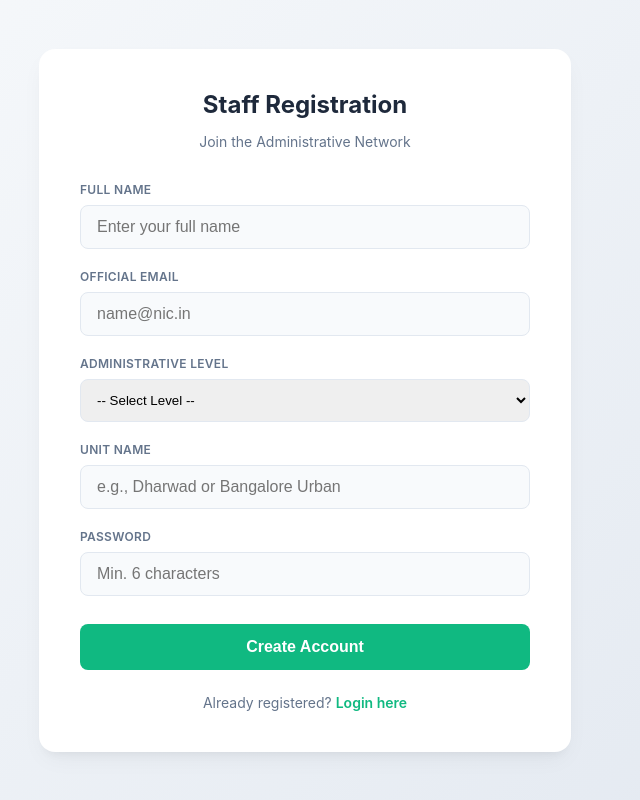
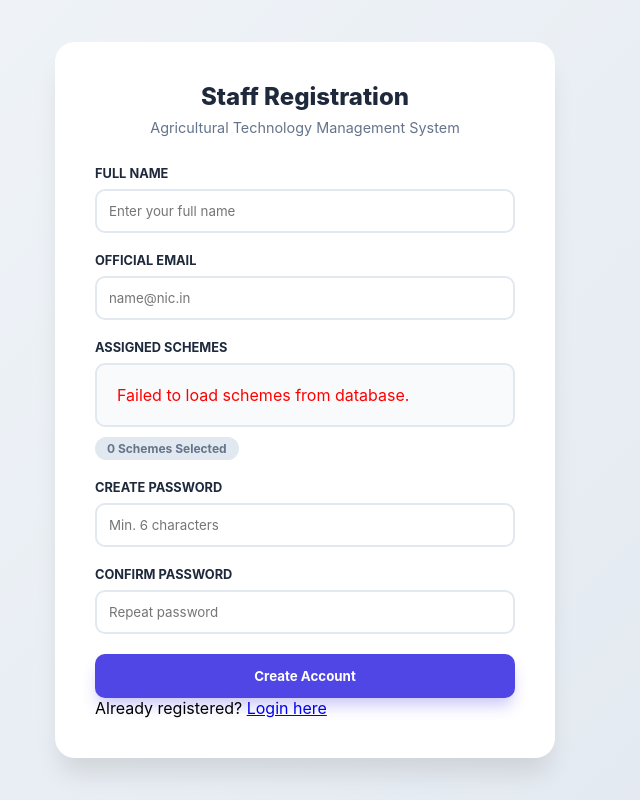
Before and after one commit to zubersadikoffice-crypto/atma-supabase-project, a Flask app: page /register in a window 1280 px wide. Shown: the whole page, without its empty margins (335-975 px from the left). Run offline with Flask 3, Linux system fonts and the light colour scheme; some libraries are stand-ins or nearby versions.

Commit message:
Correct Code for login logout Register

```diff
--- a/static/css/register.css
+++ b/static/css/register.css
@@ -1,59 +1,77 @@
-body {
-    background-color: #f8fafc;
-    font-family: 'Inter', -apple-system, sans-serif;
-    margin: 0;
-    display: flex;
-    justify-content: center;
-    align-items: center;
-    height: 100vh;
+:root {
+    --primary: #4f46e5;
+    --primary-hover: #4338ca;
+    --accent: #10b981;
+    --text-dark: #1e293b;
+    --text-soft: #64748b;
+    --bg-grad: linear-gradient(135deg, #f1f5f9 0%, #e2e8f0 100%);
 }
 
-.register-container {
-    width: 100%;
-    max-width: 400px;
+* { box-sizing: border-box; margin: 0; padding: 0; font-family: 'Inter', sans-serif; }
+
+body {
+    min-height: 100vh;
+    display: flex;
+    align-items: center;
+    justify-content: center;
+    background: var(--bg-grad);
     padding: 20px;
 }
 
-.register-card {
+.auth-card {
     background: white;
+    width: 100%;
+    max-width: 500px;
     padding: 40px;
-    border-radius: 16px;
-    box-shadow: 0 10px 25px -5px rgba(0, 0, 0, 0.1);
-    border: 1px solid #e2e8f0;
+    border-radius: 20px;
+    box-shadow: 0 20px 25px -5px rgba(0, 0, 0, 0.1);
 }
 
-h2 { margin: 0 0 8px 0; color: #1e293b; text-align: center; }
-.subtitle { margin-bottom: 24px; color: #64748b; text-align: center; font-size: 0.9rem; }
+h2 { color: var(--text-dark); text-align: center; margin-bottom: 8px; font-weight: 800; }
+.subtitle { color: var(--text-soft); text-align: center; font-size: 0.9rem; margin-bottom: 30px; }
 
-.input-group { margin-bottom: 16px; }
-.input-group label { display: block; margin-bottom: 6px; font-size: 0.85rem; font-weight: 600; color: #475569; }
+.input-group { margin-bottom: 20px; }
+.input-group label {
+    display: block; font-size: 0.8rem; font-weight: 700; color: var(--text-dark);
+    text-transform: uppercase; margin-bottom: 8px;
+}
 
 input {
-    width: 100%;
-    padding: 12px;
-    border: 1px solid #cbd5e1;
-    border-radius: 8px;
-    box-sizing: border-box;
-    font-size: 1rem;
-    transition: border-color 0.2s;
+    width: 100%; padding: 12px; border: 2px solid #e2e8f0;
+    border-radius: 10px; transition: 0.2s;
 }
+input:focus { outline: none; border-color: var(--primary); box-shadow: 0 0 0 4px rgba(79, 70, 229, 0.1); }
 
-input:focus { outline: none; border-color: #3b82f6; ring: 2px #3b82f6; }
+/* Checkbox List Styling */
+.scheme-checkbox-list {
+    border: 2px solid #e2e8f0; border-radius: 10px; padding: 10px;
+    max-height: 160px; overflow-y: auto; background: #f8fafc;
+}
+.scheme-item {
+    display: flex; align-items: center; padding: 8px; cursor: pointer;
+}
+.scheme-item input { width: auto; margin-right: 12px; cursor: pointer; }
+.scheme-item label { text-transform: none; font-weight: 500; cursor: pointer; color: var(--text-dark); margin: 0; }
 
-.btn-primary {
-    width: 100%;
-    padding: 12px;
-    background-color: #3b82f6; /* Register Blue */
-    color: white;
-    border: none;
-    border-radius: 8px;
-    font-weight: 600;
-    font-size: 1rem;
-    cursor: pointer;
-    margin-top: 10px;
+.selection-badge {
+    display: inline-block; margin-top: 10px; padding: 4px 12px;
+    background: #e2e8f0; color: var(--text-soft); font-size: 0.75rem;
+    border-radius: 20px; font-weight: 700;
 }
+.selection-badge.active { background: var(--primary); color: white; }
 
-.btn-primary:hover { background-color: #2563eb; }
+#registerBtn {
+    width: 100%; padding: 14px; background: var(--primary); color: white;
+    border: none; border-radius: 10px; font-weight: 700; cursor: pointer;
+    box-shadow: 0 10px 15px -3px rgba(79, 70, 229, 0.3); transition: 0.3s;
+}
+#registerBtn:hover { transform: translateY(-2px); background: var(--primary-hover); }
 
-.footer-links { text-align: center; margin-top: 20px; font-size: 0.85rem; color: #64748b; }
-.footer-links a { color: #3b82f6; text-decoration: none; font-weight: 600; }
+/* Dialog Styles */
+.overlay { position: fixed; top: 0; left: 0; width: 100%; height: 100%; background: rgba(0,0,0,0.5); z-index: 998; }
+.dialog-box {
+    position: fixed; top: 50%; left: 50%; transform: translate(-50%, -50%);
+    background: white; padding: 30px; border-radius: 15px; z-index: 999;
+    text-align: center; width: 90%; max-width: 400px;
+}
+.dialog-btn { background: var(--primary); color: white; border: none; padding: 10px 25px; border-radius: 8px; cursor: pointer; margin-top: 15px; }
--- a/static/js/auth.js
+++ b/static/js/auth.js
@@ -4,9 +4,9 @@
 // This configuration stops the browser from blocking storage access
 const _supabase = supabase.createClient(SUPABASE_URL, SUPABASE_KEY, {
     auth: {
-        persistSession: false, // Prevents trying to write to LocalStorage
-        autoRefreshToken: false,
-        detectSessionInUrl: false
+        persistSession: true, // Prevents trying to write to LocalStorage
+        autoRefreshToken: true,
+        detectSessionInUrl: true
     }
 });
 
--- a/static/js/register.js
+++ b/static/js/register.js
@@ -1,28 +1,135 @@
-// Wrap everything in this function
-document.addEventListener('DOMContentLoaded', () => {
+document.addEventListener('DOMContentLoaded', async () => {
     const registerBtn = document.getElementById('registerBtn');
+    const checkboxContainer = document.getElementById('checkbox_container');
+    const countBadge = document.getElementById('selection_count');
 
-    // Add a check to prevent errors if the button isn't on this specific page
+    // 1. Initial Load: Load schemes from Supabase
+    await loadSchemesAsCheckboxes();
+
+    // 2. UI Update: Update selection count badge
+    checkboxContainer.addEventListener('change', () => {
+        const checkedCount = checkboxContainer.querySelectorAll('input:checked').length;
+        countBadge.innerText = `${checkedCount} Scheme(s) Selected`;
+        countBadge.className = checkedCount > 0 ? 'selection-badge active' : 'selection-badge';
+    });
+
+    // 3. Registration Logic
     if (registerBtn) {
         registerBtn.addEventListener('click', async () => {
-            const email = document.getElementById('email').value;
-            const password = document.getElementById('password').value;
-            const level = document.getElementById('admin_level').value;
-            const unit = document.getElementById('unit_name').value;
+            console.log("--- Registration Started ---");
 
-            // ... rest of your registration logic ...
-            console.log("Attempting to register:", email);
+            // Capture inputs
+            const fullName = document.getElementById('full_name')?.value.trim();
+            const email = document.getElementById('email')?.value.trim();
+            const password = document.getElementById('password')?.value;
+            const confirmPass = document.getElementById('confirm_password')?.value;
+            const selectedIDs = Array.from(checkboxContainer.querySelectorAll('input:checked')).map(cb => cb.value);
 
-            const { data, error } = await _supabase.auth.signUp({
-                email: email,
-                password: password,
-                options: {
-                    data: { admin_level: level, unit: unit }
+            // Basic Validation
+            if (!fullName || !email || !password) return showDialog("Error", "All fields are required.");
+            if (password !== confirmPass) return showDialog("Error", "Passwords do not match.");
+            if (selectedIDs.length === 0) return showDialog("Error", "Select at least one scheme.");
+            if (password.length < 6) return showDialog("Error", "Password must be 6+ characters.");
+
+            // UI State
+            registerBtn.innerText = "Processing...";
+            registerBtn.disabled = true;
+
+            try {
+                console.log("Step 1: Attempting Supabase Auth Sign Up...");
+
+                const { data: authData, error: authError } = await _supabase.auth.signUp({
+                    email,
+                    password,
+                    options: {
+                        data: { full_name: fullName } // Sent to DB trigger via metadata
+                    }
+                });
+
+                if (authError) throw authError;
+
+                const userId = authData.user.id;
+                console.log("Step 2: Auth Success. User UUID:", userId);
+
+                // IMPORTANT: Wait for the DB Trigger to finish creating the profile
+                console.log("Step 3: Waiting for DB trigger...");
+                await new Promise(resolve => setTimeout(resolve, 1000));
+
+                // Step 4: Link selected schemes to the new user
+                console.log("Step 4: Linking schemes to user_schemes table...");
+                const schemeLinks = selectedIDs.map(id => ({
+                    user_id: userId,
+                    scheme_id: parseInt(id)
+                }));
+
+                const { error: linkError } = await _supabase.from('user_schemes').insert(schemeLinks);
+
+                if (linkError) {
+                    console.error("Link Error Details:", linkError);
+                    throw new Error("Auth succeeded, but could not link schemes. Please contact admin.");
                 }
-            });
 
-            if (error) alert(error.message);
-            else alert("Check your email!");
+                console.log("Step 5: Registration Complete.");
+                showDialog("Success", "Account created successfully! Redirecting...", true);
+
+                // Final Redirect
+                setTimeout(() => window.location.href = "/dashboard", 2000);
+
+            } catch (err) {
+                console.error("CRITICAL ERROR DURING SIGNUP:", err.message);
+                showDialog("Registration Failed", err.message);
+
+                // Reset UI so user can try again
+                registerBtn.innerText = "Create Account";
+                registerBtn.disabled = false;
+            }
         });
     }
 });
+
+// Helper: Load schemes from Supabase as Checkboxes
+async function loadSchemesAsCheckboxes() {
+    const container = document.getElementById('checkbox_container');
+    try {
+        console.log("Fetching schemes list...");
+        const { data, error } = await _supabase.from('schemes').select('id, scheme_name').order('scheme_name');
+
+        if (error) throw error;
+
+        container.innerHTML = data.map(s => `
+            <div class="scheme-item">
+                <input type="checkbox" id="s_${s.id}" value="${s.id}">
+                <label for="s_${s.id}">${s.scheme_name}</label>
+            </div>
+        `).join('');
+
+        console.log("Schemes loaded successfully.");
+    } catch (e) {
+        console.error("Failed to load schemes:", e.message);
+        container.innerHTML = '<p style="color:red; padding:10px;">Failed to load schemes from database.</p>';
+    }
+}
+
+// Dialog Logic
+function showDialog(title, message, isSuccess = false) {
+    const titleEl = document.getElementById('dialogTitle');
+    const msgEl = document.getElementById('dialogMessage');
+    const overlay = document.getElementById('statusOverlay');
+    const dialog = document.getElementById('statusDialog');
+
+    if (titleEl && msgEl && overlay && dialog) {
+        titleEl.innerText = title;
+        msgEl.innerText = message;
+        titleEl.style.color = isSuccess ? "#10b981" : "#ef4444";
+        overlay.style.display = 'block';
+        dialog.style.display = 'block';
+    } else {
+        alert(`${title}: ${message}`);
+    }
+}
+
+// Global function for the "Okay" button
+window.closeDialog = () => {
+    document.getElementById('statusOverlay').style.display = 'none';
+    document.getElementById('statusDialog').style.display = 'none';
+};
--- a/templates/login.html
+++ b/templates/login.html
@@ -14,7 +14,7 @@
 
         <div class="input-group">
             <label for="email">Official Email</label>
-            <input type="email" id="email" placeholder="name@nic.in" required autocomplete="email">
+            <input type="email" id="email" placeholder="name@gmail.com" required autocomplete="email">
         </div>
 
         <div class="input-group">
--- a/templates/register.html
+++ b/templates/register.html
@@ -3,14 +3,14 @@
 <head>
     <meta charset="UTF-8">
     <meta name="viewport" content="width=device-width, initial-scale=1.0">
-    <title>Create Account | Scheme Management System</title>
-    <link rel="stylesheet" href="../static/css/login.css">
+    <title>Staff Registration | Scheme Management</title>
+    <link rel="stylesheet" href="/static/css/register.css">
     <script src="https://cdn.jsdelivr.net/npm/@supabase/supabase-js@2"></script>
 </head>
 <body>
-    <div class="auth-card" style="max-width: 450px;">
+    <div class="auth-card">
         <h2>Staff Registration</h2>
-        <p class="subtitle">Join the Administrative Network</p>
+        <p class="subtitle">Agricultural Technology Management System</p>
 
         <div class="input-group">
             <label for="full_name">Full Name</label>
@@ -23,24 +23,21 @@
         </div>
 
         <div class="input-group">
-            <label for="admin_level">Administrative Level</label>
-            <select id="admin_level" style="width:100%; padding:12px; border-radius:8px; border:1.5px solid #e2e8f0; margin-bottom:1.25rem;">
-                <option value="">-- Select Level --</option>
-                <option value="state">State HQ</option>
-                <option value="division">Division Office</option>
-                <option value="district">District Office</option>
-                <option value="taluk">Taluk Office</option>
-            </select>
+            <label>Assigned Schemes</label>
+            <div id="checkbox_container" class="scheme-checkbox-list">
+                <p class="loading-text">Loading schemes...</p>
+            </div>
+            <div id="selection_count" class="selection-badge">0 Schemes Selected</div>
         </div>
 
         <div class="input-group">
-            <label for="unit_name">Unit Name</label>
-            <input type="text" id="unit_name" placeholder="e.g., Dharwad or Bangalore Urban" required>
+            <label for="password">Create Password</label>
+            <input type="password" id="password" placeholder="Min. 6 characters" required>
         </div>
 
         <div class="input-group">
-            <label for="password">Password</label>
-            <input type="password" id="password" placeholder="Min. 6 characters" required>
+            <label for="confirm_password">Confirm Password</label>
+            <input type="password" id="confirm_password" placeholder="Repeat password" required>
         </div>
 
         <button id="registerBtn">Create Account</button>
@@ -50,7 +47,14 @@
         </div>
     </div>
 
-    <script src="../static/js/auth.js"></script>
-    <script src="../static/js/register.js"></script>
+    <div id="statusOverlay" class="overlay" style="display:none;"></div>
+    <div id="statusDialog" class="dialog-box" style="display:none;">
+        <h3 id="dialogTitle">Status</h3>
+        <p id="dialogMessage"></p>
+        <button onclick="closeDialog()" class="dialog-btn">Okay</button>
+    </div>
+
+    <script src="/static/js/auth.js"></script>
+    <script src="/static/js/register.js"></script>
 </body>
 </html>
```
Also changed, not shown: static/css/dashboard.css (+70 -3 lines), static/js/dashboard.js (+75 -17 lines), templates/dashboard.html (+62 -0 lines).
